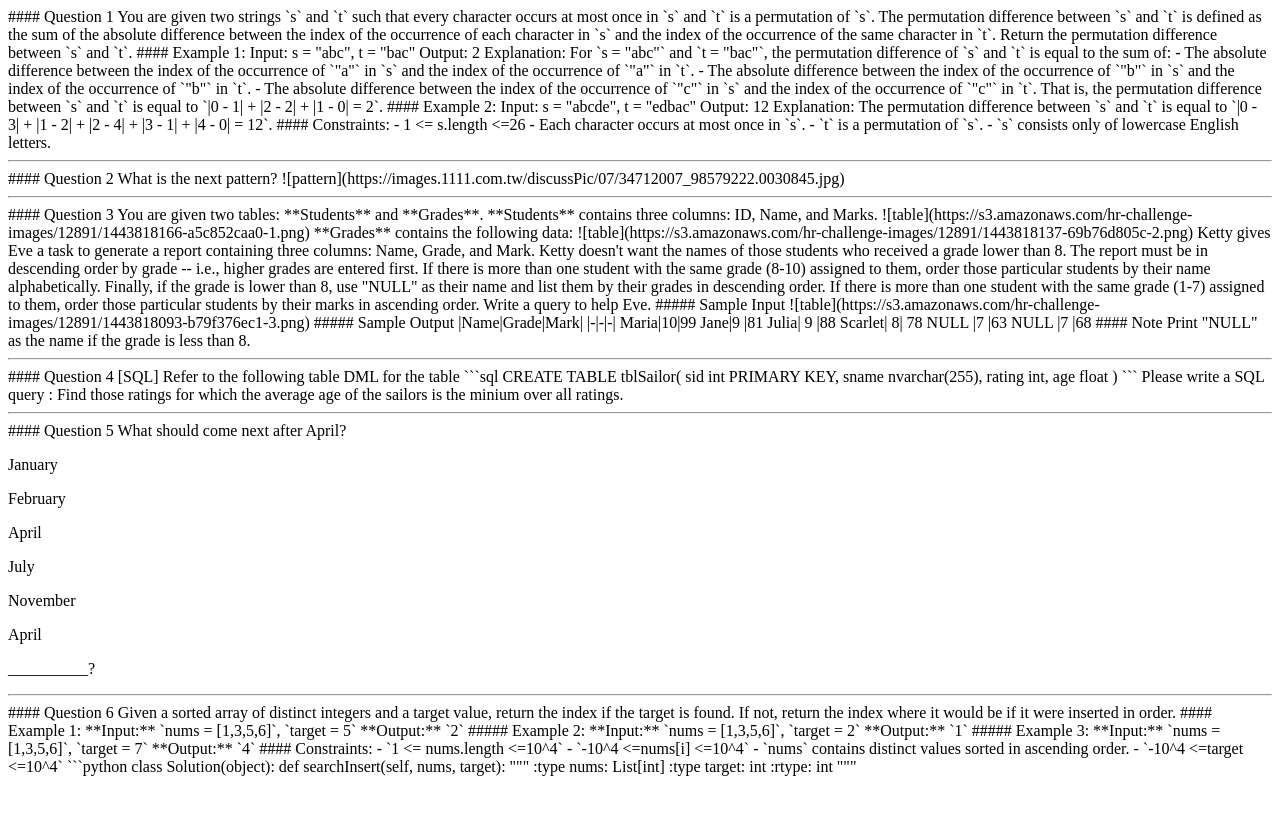
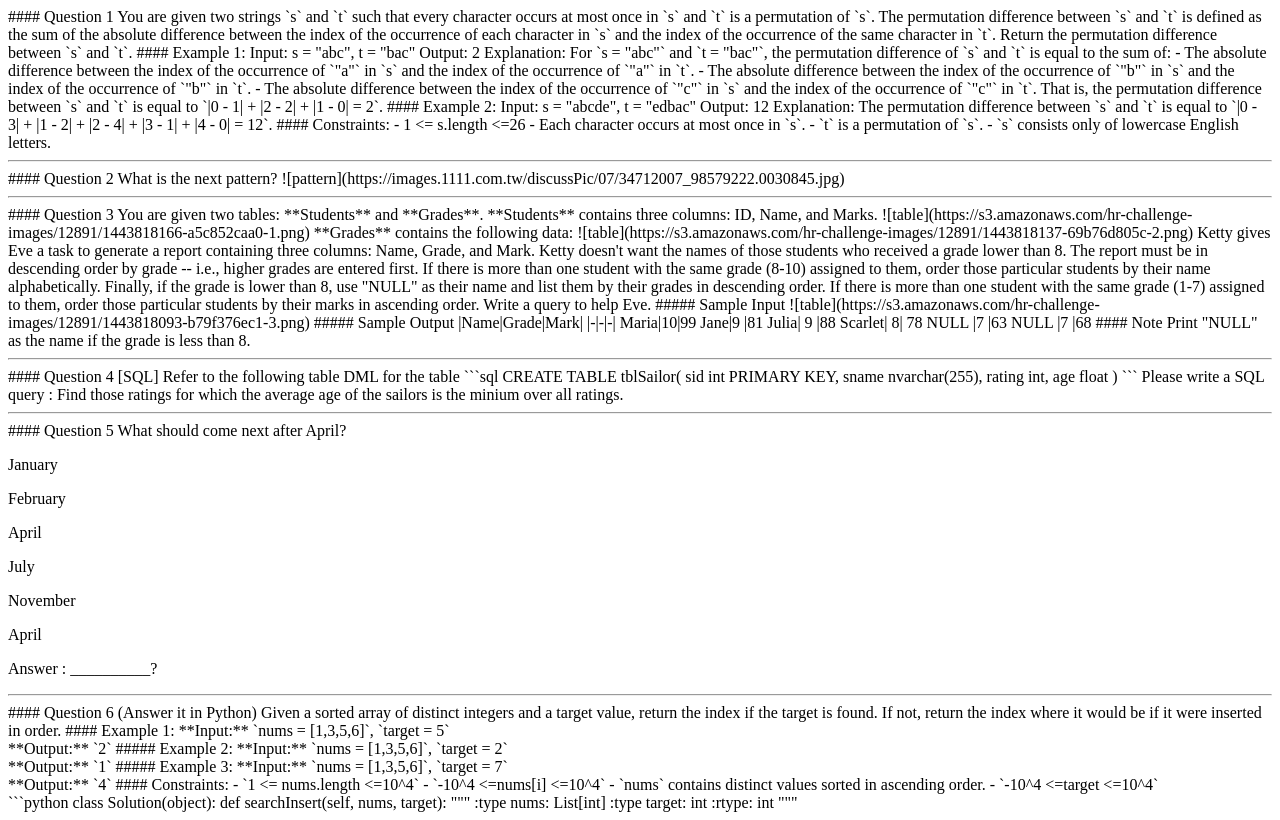
Before and after one commit to codewave16/interviewQuestion, a plain HTML site: page index.html in a window 1280 px wide. Drawn offline with Linux system fonts and the light colour scheme.

Commit message:
Update index.html

````diff
--- a/index.html
+++ b/index.html
@@ -126,25 +126,28 @@
         <p>July</p>
         <p>November</p>
         <p>April</p>
-        <p>__________?</p>
+        <p>Answer : __________?</p>
 
       </md-block>
       <hr>
       <md-block>
-        #### Question 6
+        #### Question 6 (Answer it in Python)
         Given a sorted array of distinct integers and a target value, return the index if the target is found. If not,
         return the index where it would be if it were inserted in order.
 
         #### Example 1:
         **Input:** `nums = [1,3,5,6]`, `target = 5`
+        <br>
         **Output:** `2`
 
         ##### Example 2:
         **Input:** `nums = [1,3,5,6]`, `target = 2`
+        <br>
         **Output:** `1`
 
         ##### Example 3:
         **Input:** `nums = [1,3,5,6]`, `target = 7`
+        <br>
         **Output:** `4`
 
         #### Constraints:
@@ -154,7 +157,7 @@
         - `nums` contains distinct values sorted in ascending
           order.
         - `-10^4 <=target <=10^4`
-
+        <br>
         ```python
         class Solution(object): def searchInsert(self, nums, target): """
                 :type nums: List[int]
````
